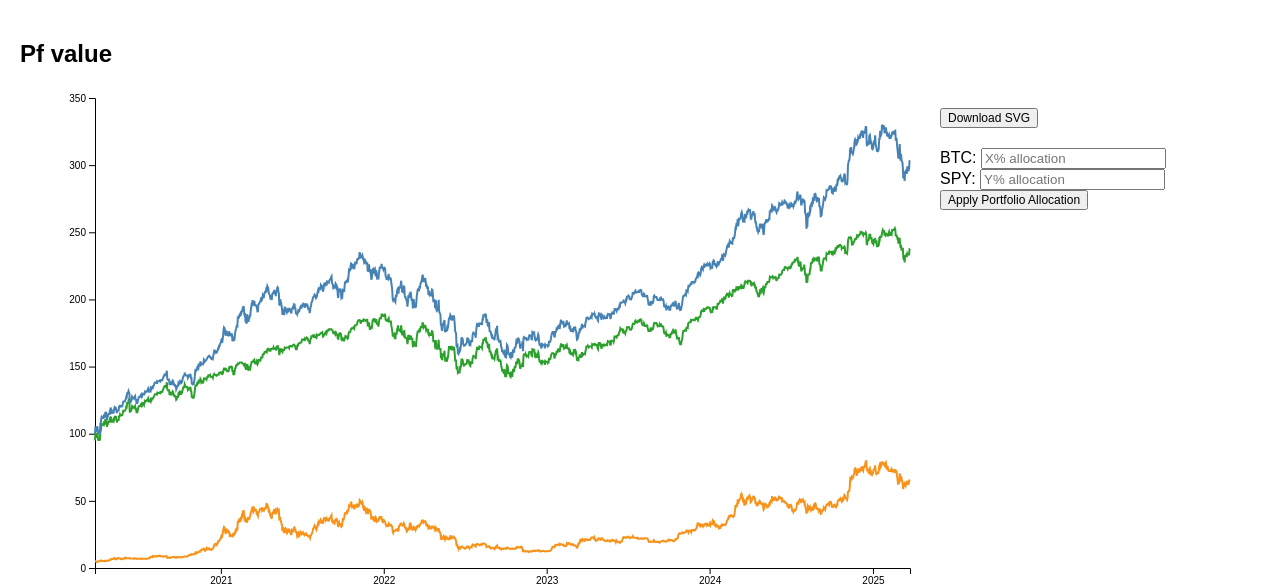
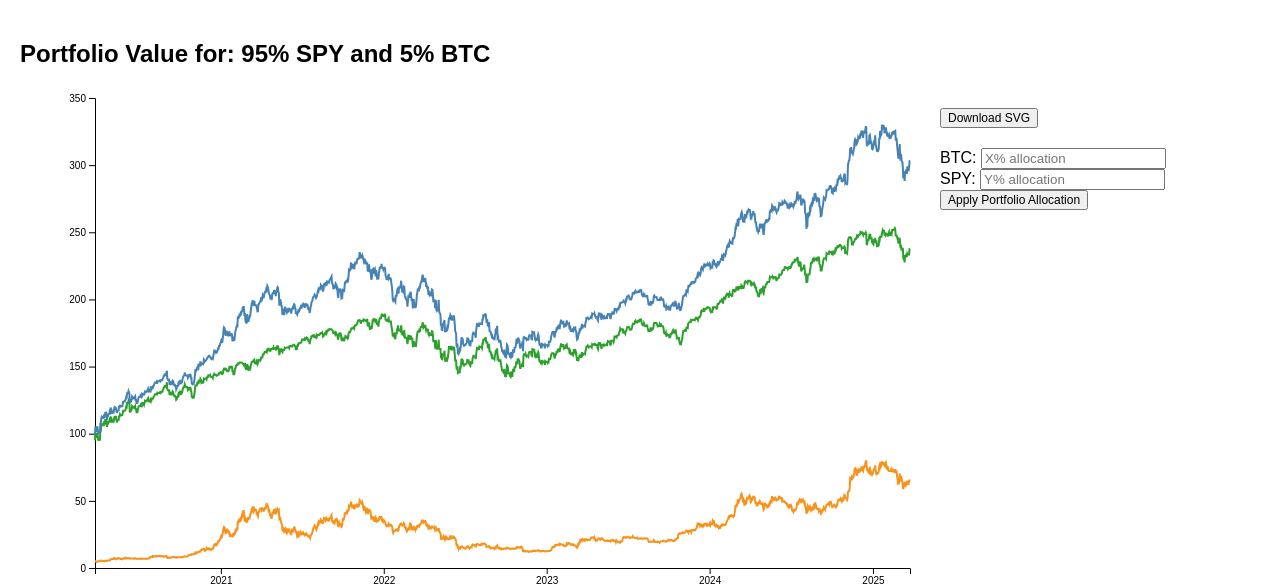
Before and after one commit to Vinnie117/onchain-analytics, a FastAPI app: page / in a window 1280 px wide. Shown: the top 587 px of the page. Run offline with FastAPI, Linux system fonts and the light colour scheme.

Commit message:
default headline

```diff
--- a/static/js/windowOnLoad.js
+++ b/static/js/windowOnLoad.js
@@ -16,9 +16,17 @@
     const h2AgeBands= document.getElementById('age-bands-heading');
     h2AgeBands.textContent = `Age Bands by Richest Addresses (Top ${defaultInputAgeBands})`;
 
+    // Treemap
     document.getElementById('exclude-top').value = '';
     document.getElementById('exclude-bottom').value = '';
 
+    // Portfolio value
     document.getElementById('allocation-btc').value = '';
     document.getElementById('allocation-spy').value = '';
+
+    const defaultSpyAlloc = 95;
+    const defaultBtcAlloc = 5;
+    const heading = document.getElementById('pfvalue-heading');
+    heading.innerText = `Portfolio Value for: ${defaultSpyAlloc}% SPY and ${defaultBtcAlloc}% BTC`;
+
 };
--- a/templates/index.html
+++ b/templates/index.html
@@ -13,7 +13,7 @@
 </head>
 <body>
 
-    <h2 id="pfvalue-heading">Pf value</h2>
+    <h2 id="pfvalue-heading">Portfolio Value for: </h2>
     <div class="container">
         <div class="svg-container">
             <svg id="pfvalue-plot" width="900" height="500"></svg>
```
